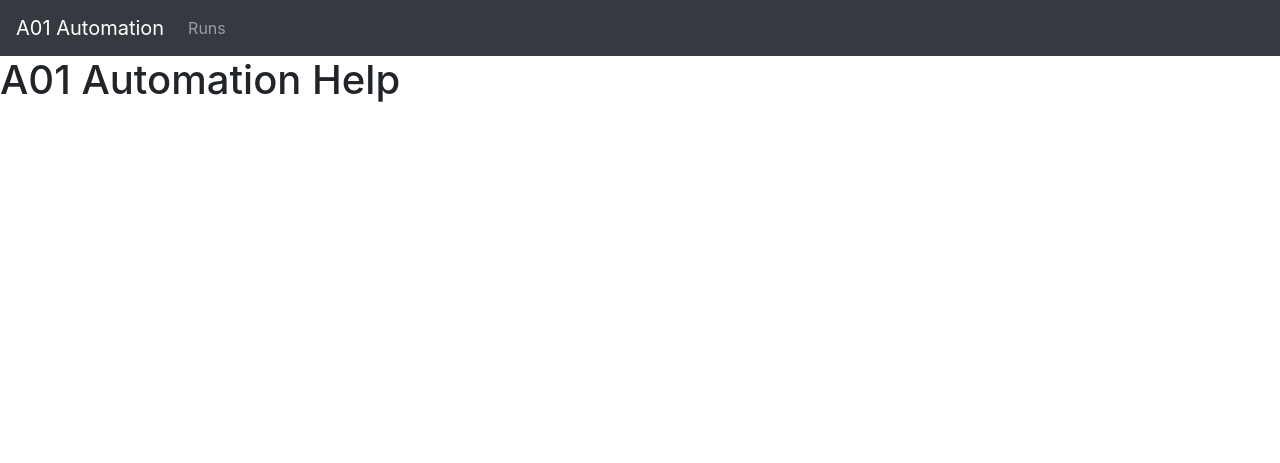
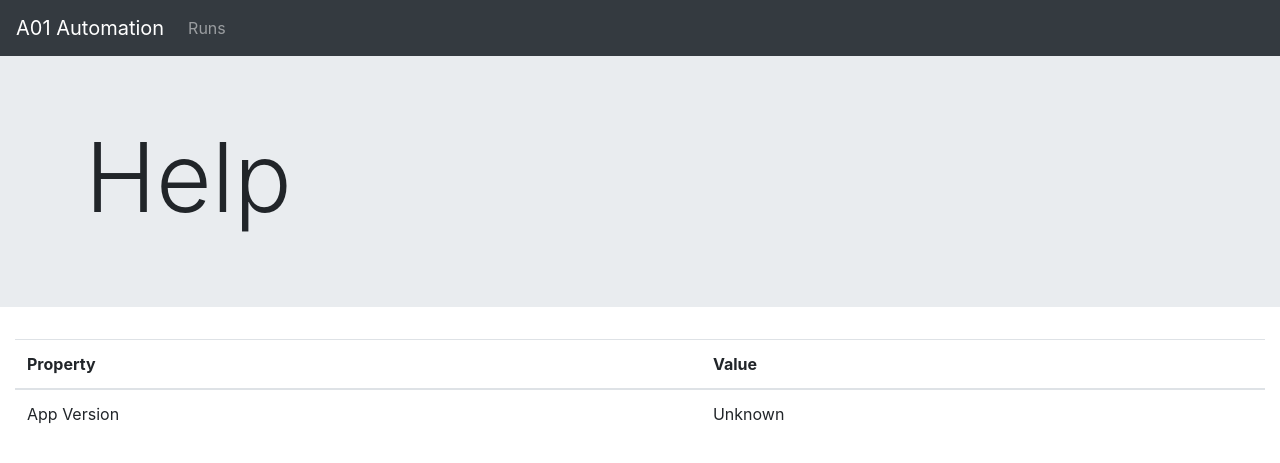
Before and after one commit to Azure/adx-automation-monitor, a Flask app: page /help in a window 1280 px wide. Shown: the top 463 px of the page. Run offline with Flask 2, Linux system fonts and the light colour scheme; the visitor is signed in with stand-in values (Sample User, id 1); some libraries are stand-ins or nearby versions.

Commit message:
Add app version property to help page

```diff
--- a/app/app/main.py
+++ b/app/app/main.py
@@ -135,7 +135,13 @@ def task(task_id: int):
 
 @app.route('/help', methods=['GET'])
 def help_page():
-    return render_template('help.html')
+    try:
+        with open(os.path.join(app.root_path, 'app_version')) as fq:
+            app_version = fq.read()
+    except (OSError, IOError):
+        app_version = 'Unknown'
+
+    return render_template('help.html', data={"App Version": app_version})
 
 
 @app.route('/profile', methods=['GET'])
--- a/app/app/templates/help.html
+++ b/app/app/templates/help.html
@@ -1,4 +1,34 @@
 {% extends "layout.html" %}
 {% block body %}
-    <h1>A01 Automation Help</h1>
+    <div class="jumbotron jumbotron-fluid">
+        <div class="container">
+            <div class="row">
+                <div class="col">
+                    <h1 class="display-1">Help</h1>
+                </div>
+            </div>
+        </div>
+    </div>
+    <div class="container-fluid">
+        <div class="row">
+            <div class="col">
+                {% for key, value in data.items() %}
+                    <table class="table">
+                        <thead>
+                        <tr>
+                            <th>Property</th>
+                            <th>Value</th>
+                        </tr>
+                        </thead>
+                        <tbody>
+                        <tr>
+                            <td>{{ key }}</td>
+                            <td>{{ value }}</td>
+                        </tr>
+                        </tbody>
+                    </table>
+                {% endfor %}
+            </div>
+        </div>
+    </div>
 {% endblock %}
```
Also changed, not shown: 1 other file.
